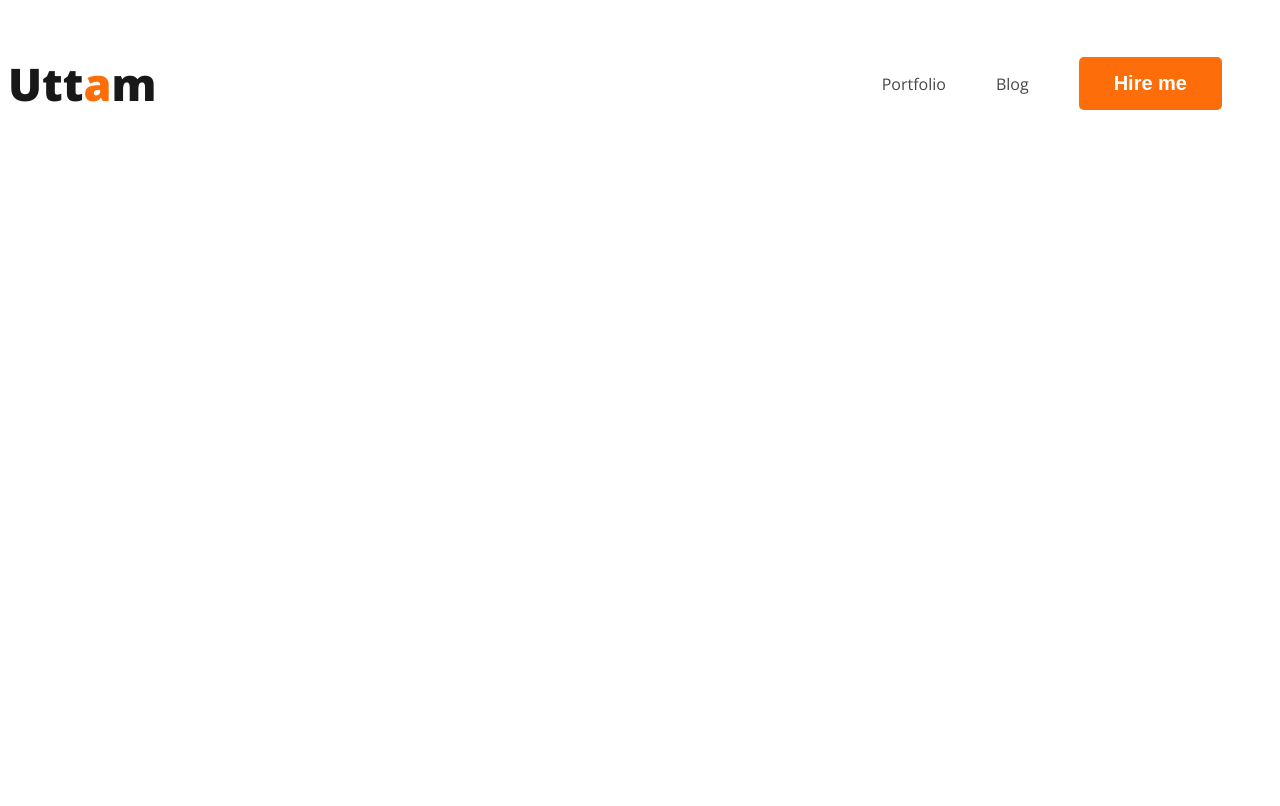
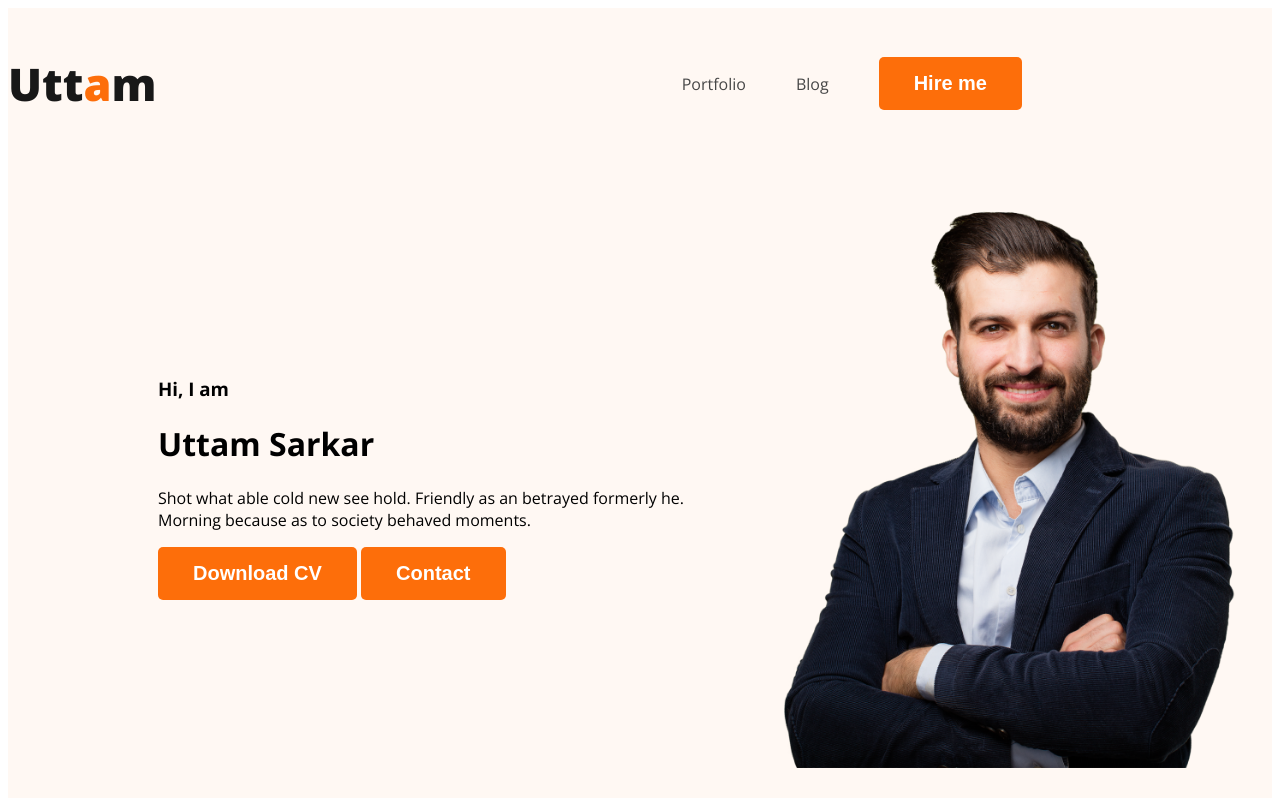
Before and after one commit to uttam190622/web-developer-portfolio, a plain HTML site: page index.html in a window 1280 px wide. Drawn offline with nearby package versions, Linux system fonts and the light colour scheme.

Commit message:
added new information

```diff
--- a/index.html
+++ b/index.html
@@ -10,7 +10,7 @@
     <link rel="stylesheet" href="style.css">
 </head>
 <body>
-    <header>
+    <header class="header">
         <nav>
             <h3 class="nav-title">Utt<span class="text-primary">a</span>m</h3>
         <ul>
@@ -19,6 +19,16 @@
             <li><button class="btn-primary">Hire me</button></li>
         </ul>
         </nav>
+        <div class="banner">
+            <div class="banner-content">
+                <h3 class="banner-greeting">Hi, I am</h3>
+                <h1 class="banner-title">Uttam Sarkar</h1>
+                <p>Shot what able cold new see hold. Friendly as an betrayed formerly he. Morning because as to society behaved moments.</p>
+                <button class="btn-primary">Download CV</button>
+                <button class="btn-primary">Contact</button>
+            </div>
+            <img class="profile-picture" src="images/hardy.png" alt="hardy">
+        </div>
     </header>
     <main></main>
     <footer></footer>
--- a/style.css
+++ b/style.css
@@ -30,6 +30,7 @@ nav{
 nav > ul{
     display: flex;
     align-items: center;
+    margin: 0 200px;
 }
 nav li{
     list-style:none;
@@ -39,3 +40,15 @@ nav a{
     text-decoration:none;
     color:#474747;
 }
+/* header related styles */
+.header{
+    background-color: #FFF8F3;
+}
+.banner{
+    padding: 30px 30px 30px 150px;
+    display: flex;
+    align-items: center;
+}
+.banner .profile-picture{
+    width: 500px;
+}
```
Also changed, not shown: images/developer.png (added), images/hardy.png (added), images/header_bg.png (added), images/icons/facebook.png (added), images/icons/insta.png (added), images/icons/js.png (added), images/icons/mongo.png (added), images/icons/nodejs.png (added), images/icons/react.png (added), images/icons/twitter.png (added).
